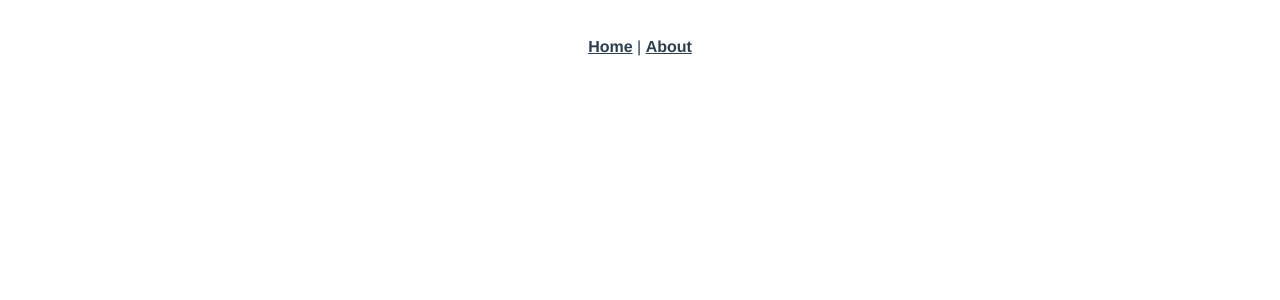
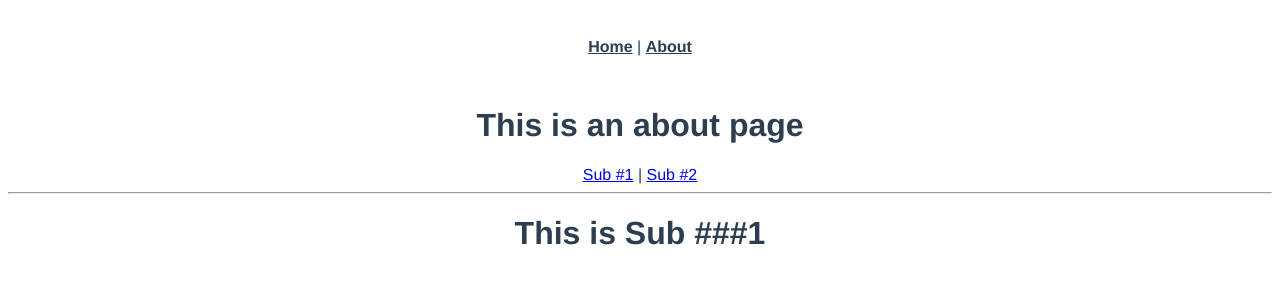
Before and after one commit to CodeBanBan/vue-hello-world, a Vue app: page /about/sub1 in a window 1280 px wide. Shown: the top 300 px of the page. Built offline with nearby package versions, Linux system fonts and the light colour scheme.

Commit message:
try Sub-Route

```diff
--- a/src/router.js
+++ b/src/router.js
@@ -1,25 +1,21 @@
 import Vue from 'vue'
 import Router from 'vue-router'
-import Home from './views/Home.vue'
+import Home from './views/home/Home.vue'
+import AboutRoute from './views/about/about-route'
 
 Vue.use(Router)
+
+const routes = [
+  {
+    path: '/',
+    name: 'home',
+    component: Home
+  },
+  ...AboutRoute
+]
 
 export default new Router({
   mode: 'history',
   base: process.env.BASE_URL,
-  routes: [
-    {
-      path: '/',
-      name: 'home',
-      component: Home
-    },
-    {
-      path: '/about',
-      name: 'about',
-      // route level code-splitting
-      // this generates a separate chunk (about.[hash].js) for this route
-      // which is lazy-loaded when the route is visited.
-      component: () => import(/* webpackChunkName: "about" */ './views/About.vue')
-    }
-  ]
+  routes: routes
 })
--- a/src/views/About.vue
+++ /dev/null
@@ -1,5 +0,0 @@
-<template>
-  <div class="about">
-    <h1>This is an about page</h1>
-  </div>
-</template>
--- /dev/null
+++ b/src/views/about/AboutLayout.vue
@@ -0,0 +1,17 @@
+<template>
+  <div class="about">
+    <h1>This is an about page</h1>
+    <router-link to="/about/sub1">Sub #1</router-link> |
+    <router-link to="/about/sub2">Sub #2</router-link>
+    <hr>
+    <slot></slot>
+  </div>
+</template>
+
+<script>
+// @ is an alias to /src
+export default {
+  name: 'about-layout',
+  components: {}
+}
+</script>
--- /dev/null
+++ b/src/views/about/about-route.js
@@ -0,0 +1,21 @@
+
+export default [
+  {
+    path: '/about',
+    name: 'about',
+    // route level code-splitting
+    // this generates a separate chunk (about.[hash].js) for this route
+    // which is lazy-loaded when the route is visited.
+    component: () => import(/* webpackChunkName: "about" */ './sub/Sub1.vue')
+  },
+  {
+    path: '/about/sub1',
+    name: 'about-sub1',
+    component: () => import(/* webpackChunkName: "about" */ './sub/Sub1.vue')
+  },
+  {
+    path: '/about/sub2',
+    name: 'about-sub2',
+    component: () => import(/* webpackChunkName: "about" */ './sub/Sub2.vue')
+  }
+]
--- /dev/null
+++ b/src/views/about/sub/Sub1.vue
@@ -0,0 +1,18 @@
+<template>
+  <about-layout>
+    <div class="container">
+      <h1>This is Sub ###1</h1>
+    </div>
+  </about-layout>
+</template>
+
+<script>
+import AboutLayout from '../AboutLayout.vue'
+
+export default {
+  name: 'sub1',
+  components: {
+    AboutLayout
+  }
+}
+</script>
--- /dev/null
+++ b/src/views/about/sub/Sub2.vue
@@ -0,0 +1,18 @@
+<template>
+  <about-layout>
+    <div class="about">
+      <h1>This is Sub #2</h1>
+    </div>
+  </about-layout>
+</template>
+
+<script>
+import AboutLayout from '../AboutLayout.vue'
+
+export default {
+  name: 'sub2',
+  components: {
+    AboutLayout
+  }
+}
+</script>
--- a/src/views/Home.vue
+++ b/src/views/home/Home.vue
@@ -1,13 +1,13 @@
 <template>
   <div class="home">
-    <img alt="Vue logo" src="../assets/logo.png">
+    <img alt="Vue logo" src="../../assets/logo.png">
     <HelloWorld msg="Welcome to Your Vue.js App"/>
   </div>
 </template>
 
 <script>
 // @ is an alias to /src
-import HelloWorld from '@/components/HelloWorld.vue'
+import HelloWorld from '@/views/home/HelloWorld.vue'
 
 export default {
   name: 'home',
```
Also changed, not shown: src/views/home/HelloWorld.vue (renamed from src/components/HelloWorld.vue), 1 other file (tests, documents, lock files or other folders).
